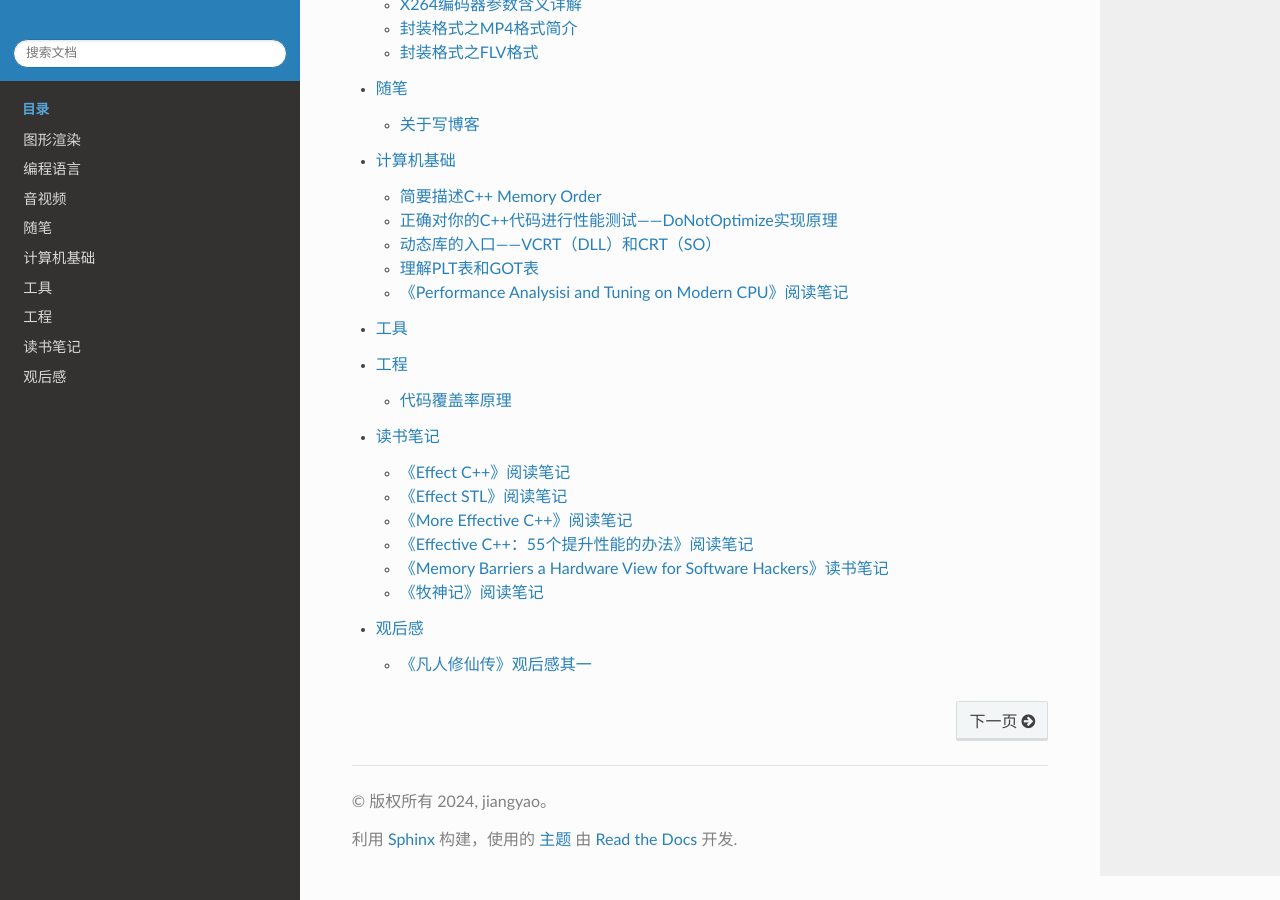
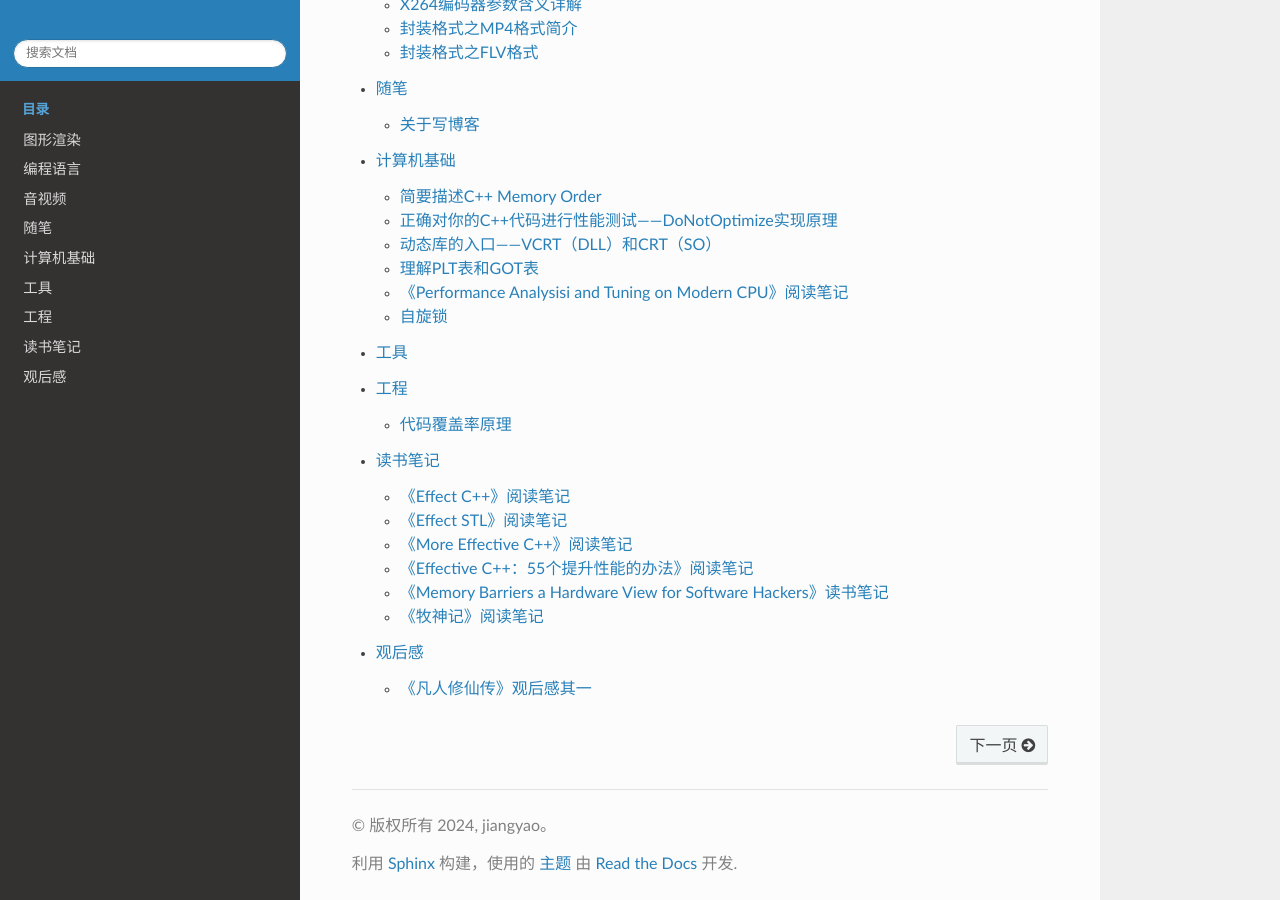
Before and after one commit to grayondream/MyNote, a Sphinx documentation site: the page built from source/index.rst, in a window 1280 px wide and 900 px high, scrolled down 668 px. Built offline with Sphinx 7.4.7 and the Read the Docs theme 3.1.0, drawn with Linux system fonts in a browser that asks for light colours; pages that are not in the unit, such as notebooks, are missing from menus.

Commit message:
feat: 自旋锁done

```diff
--- a/source/docs/计算机基础/index.rst
+++ b/source/docs/计算机基础/index.rst
@@ -10,3 +10,4 @@
    动态库的入口——VCRT（DLL）和CRT（SO）
    理解PLT表和GOT表
    《Performance Analysisi and Tuning on Modern CPU》阅读笔记
+   自旋锁
```
